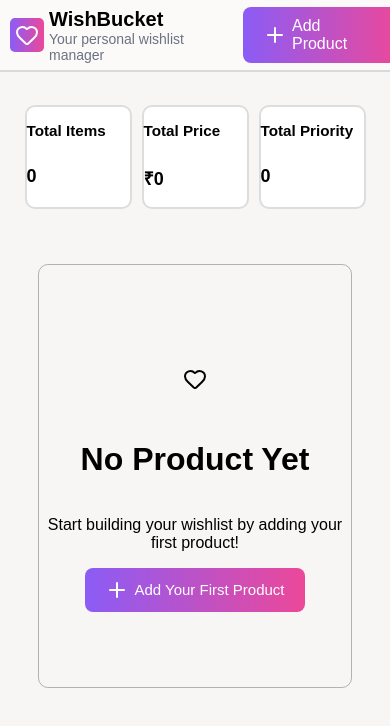
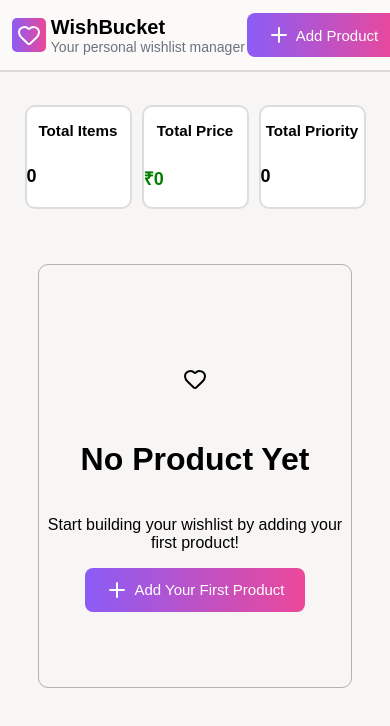
Before and after one commit to satyamrk18/WishBucket, a React (Vite) app: page / in a window 390 px wide. Shown: the top 726 px of the page. Built offline with nearby package versions, Linux system fonts and the light colour scheme.

Commit message:
value card total price color cahnge

```diff
--- a/src/components/navbar.css
+++ b/src/components/navbar.css
@@ -8,8 +8,8 @@
   position: fixed;
   height: 50px;
   background-color: rgba(255, 255, 255, 0.418);
-  border-bottom:2px solid rgba(128, 128, 128, 0.272);
-  z-index:2;
+  border-bottom: 2px solid rgba(128, 128, 128, 0.272);
+  z-index: 2;
 }
 .nav-item {
   background: linear-gradient(
@@ -65,3 +65,8 @@
   font-size: 14px;
   color: #6b7280;
 }
+@media (max-width: 400px) {
+  .btn {
+    font-size:15px;
+  }
+}
--- a/src/components/navbar.jsx
+++ b/src/components/navbar.jsx
@@ -16,7 +16,7 @@ const Navbar = () => {
       </div>
 
       {/* ita all gos to the search bar as pages input */}
-      <div>
+      <div className="btn">
         <Link to="/addproduct" className="nav-item">
           <Plus />
           Add Product
--- a/src/components/valuecards.css
+++ b/src/components/valuecards.css
@@ -8,6 +8,10 @@
   border: 2px solid rgba(128, 128, 128, 0.272);
   border-radius: 10px;
   background-color: white;
+}
+.valuetitle
+{
+ color:black;
 }
 @media (max-width: 400px) {
   .valuecard {
@@ -20,4 +24,9 @@
 {
     font-size:18px;
 }
+.valuetitle
+{
+  text-align:center;
+  color:black;
 }
+}
--- a/src/components/valuecards.jsx
+++ b/src/components/valuecards.jsx
@@ -1,10 +1,10 @@
 import { Radius } from "lucide-react";
 import React from "react";
 import "./valuecards.css";
-const valuecards = ({ title, value }) => {
+const valuecards = ({ title, value,color}) => {
   return (
-    <div className="valuecard">
-      <h3>{title}</h3>
+    <div className="valuecard" style={{color:`${color}`}}>
+      <h3 className="valuetitle">{title}</h3>
       <h1 className="value">{value}</h1>
     </div>
   );
--- a/src/pages/Home.jsx
+++ b/src/pages/Home.jsx
@@ -22,7 +22,7 @@ const Home = () => {
       <Navbar />
       <div className="valuecards-container">
         <ValueCards title="Total Items" value={totalItems} />
-        <ValueCards title="Total Price" value={`₹${totalPrice}`} />
+        <ValueCards title="Total Price" value={`₹${totalPrice}`} color="green"/>
         <ValueCards
           title="Total Priority"
           value={`${products.length == 0 ? 0 : 3}`}
```
